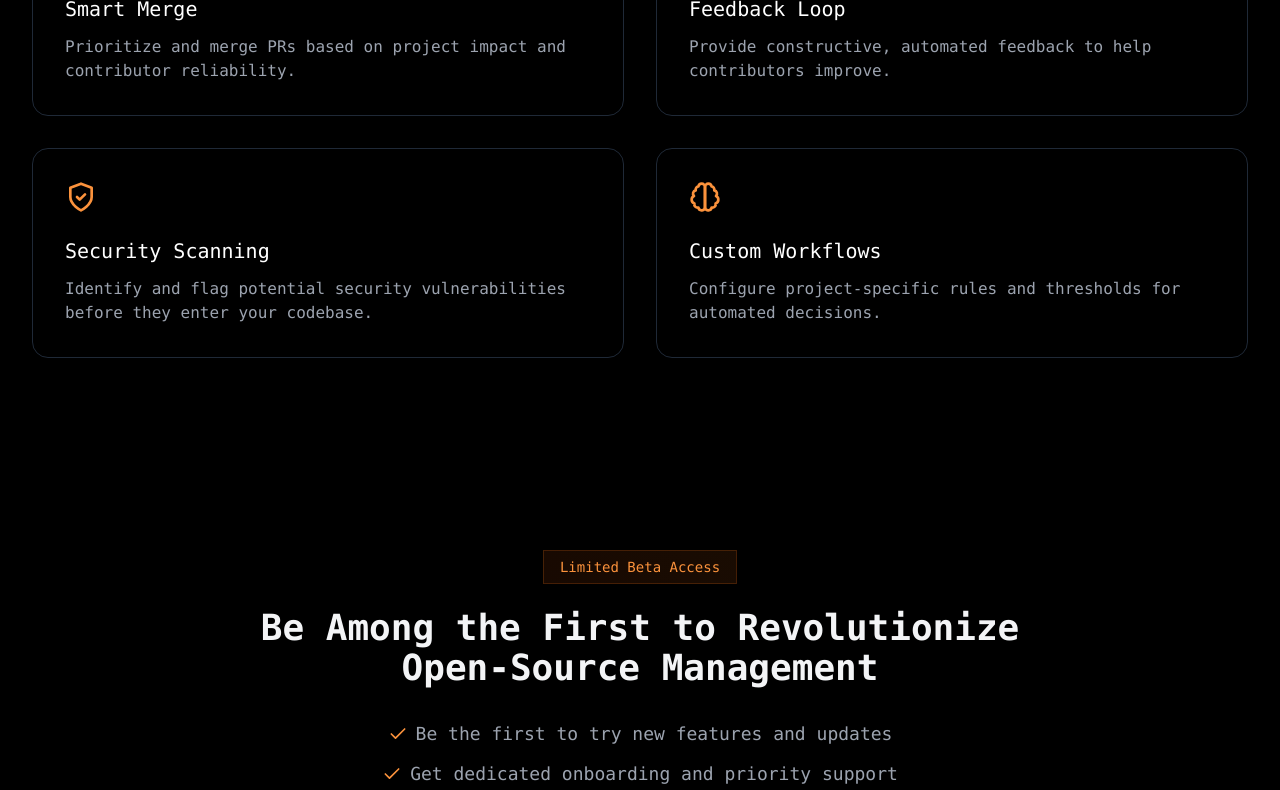
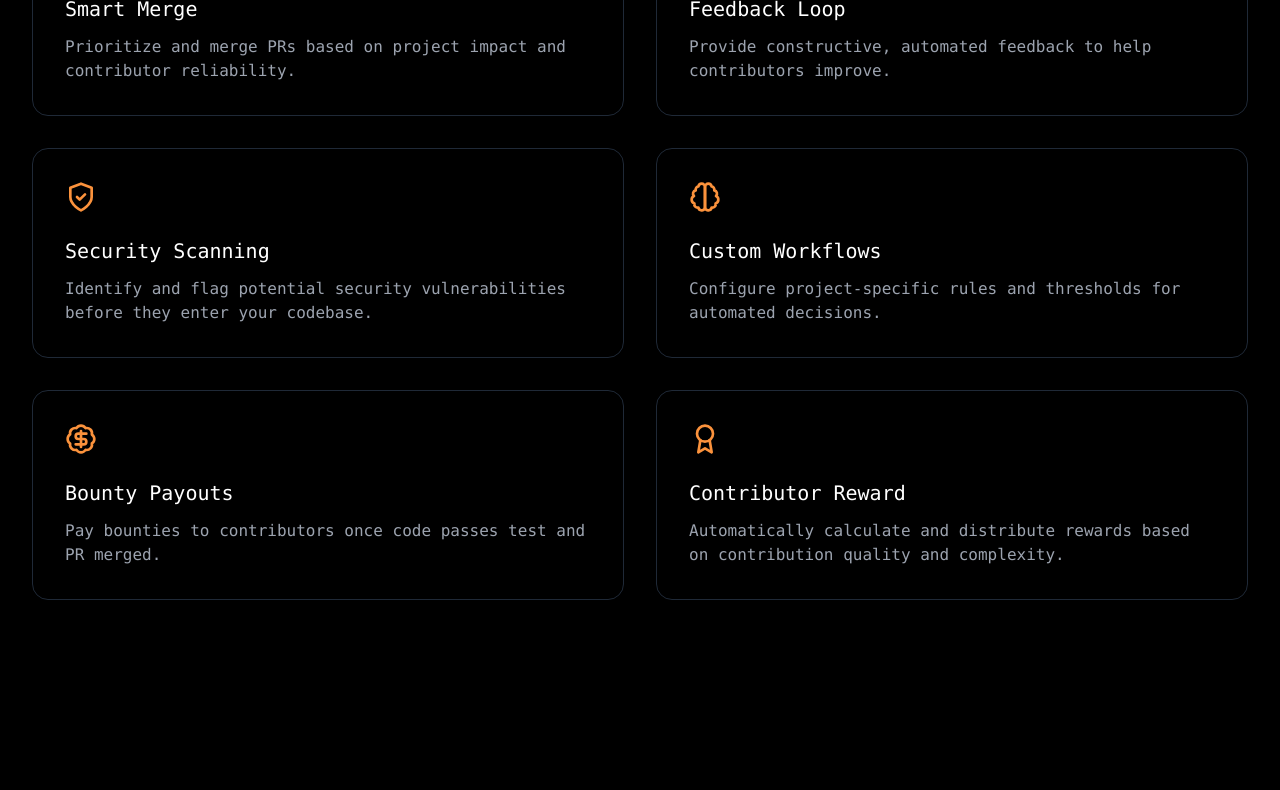
Before and after one commit to devasignhq/website, a React (Vite) app: page / in a window 1280 px wide. Shown: the part 1152-1942 px from the top of the page. Built offline with nearby package versions, Linux system fonts and the light colour scheme.

Commit message:
Add Bounty Payouts and Contributor Reward features to Features section

```diff
--- a/src/components/Features.tsx
+++ b/src/components/Features.tsx
@@ -3,7 +3,9 @@ import {
   Brain,
   GitPullRequest,
   MessageSquare,
-  ShieldCheck
+  ShieldCheck,
+  BadgeDollarSign,
+  Award
 } from 'lucide-react';
 
 type FeatureProps = {
@@ -45,6 +47,16 @@ export const Features: React.FC = () => {
       title: "Custom Workflows",
       description: "Configure project-specific rules and thresholds for automated decisions.",
       icon: <Brain />
+    },
+    {
+      title: "Bounty Payouts",
+      description: "Pay bounties to contributors once code passes test and PR merged.",
+      icon: <BadgeDollarSign />
+    },
+    {
+      title: "Contributor Reward",
+      description: "Automatically calculate and distribute rewards based on contribution quality and complexity.",
+      icon: <Award />
     }
   ];
 
```
